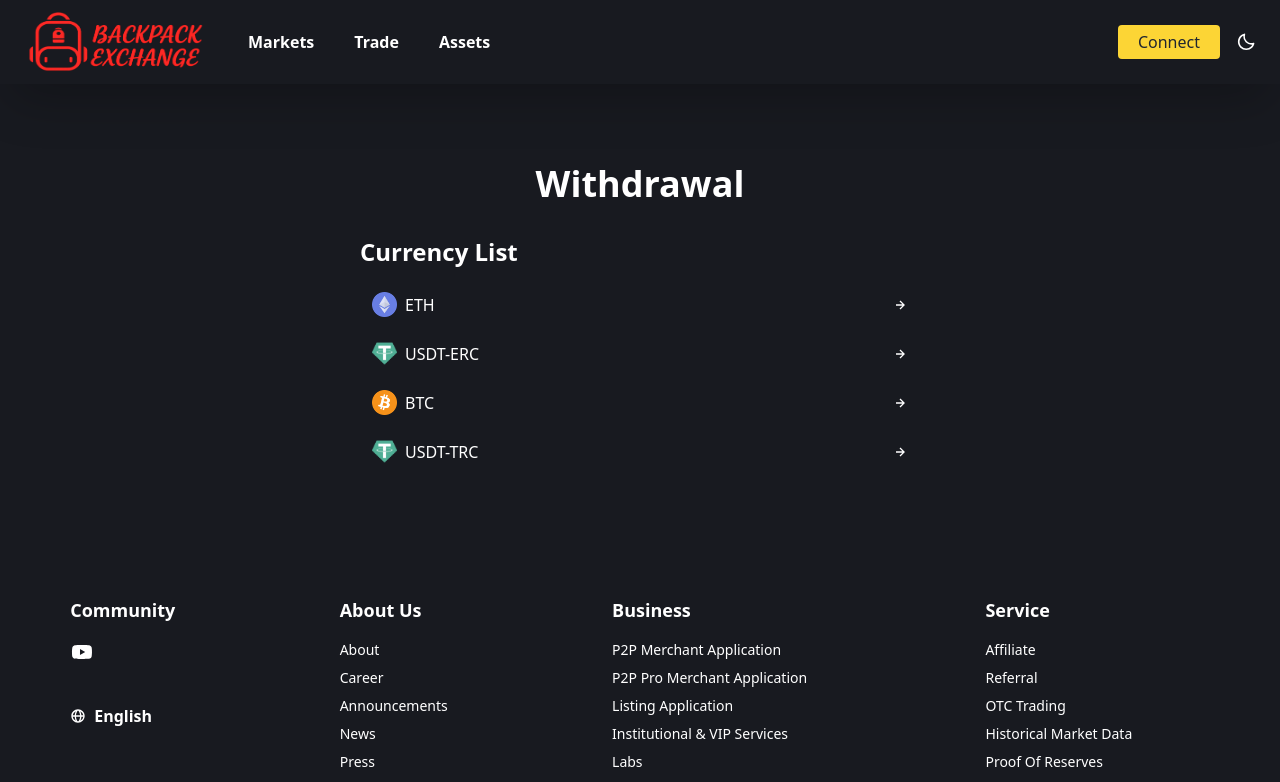
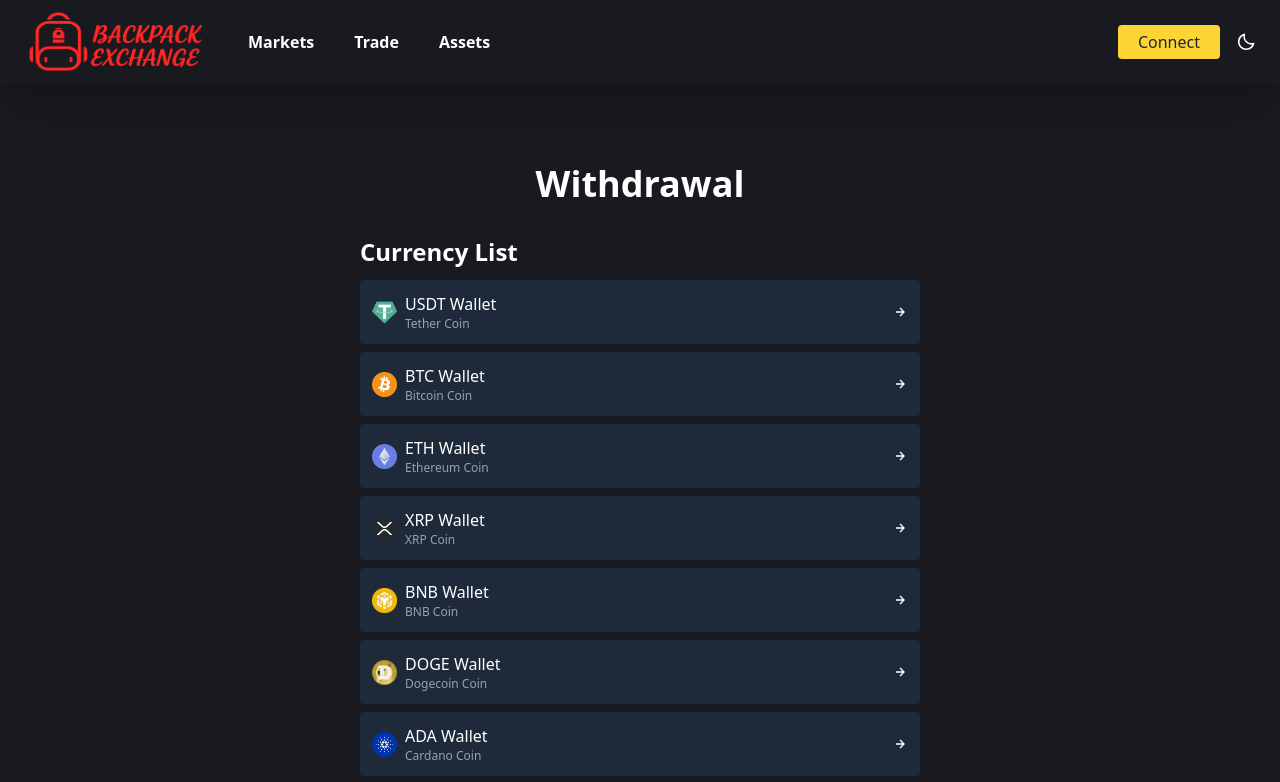
Before and after one commit to Chapterclose/backpack_next, a Next.js app: page /en/withdraw in a window 1280 px wide. Shown: the top 782 px of the page. Built offline with nearby package versions, Linux system fonts and the light colour scheme; no server answers.

Commit message:
work on new ui

```diff
--- a/app/[lang]/assets/page.jsx
+++ b/app/[lang]/assets/page.jsx
@@ -119,7 +119,7 @@ function AssetsPage() {
   }
 
   return (
-    <div className="container py-8 md:py-12 lg:py-16">
+    <div className="container py-5 md:py-12 lg:py-16">
       {walletAddress !== "" ? (
         <>
           <AccountSummary
--- a/app/[lang]/withdraw/page.jsx
+++ b/app/[lang]/withdraw/page.jsx
@@ -1,5 +1,5 @@
 import Heading from "@/components/common/Heading";
-import { currenciesListArr } from "@/constant/assetsdata";
+import { marketDataAssets } from "@/constant/marketArr";
 import Image from "next/image";
 import Link from "next/link";
 import { BiRightArrowAlt } from "react-icons/bi";
@@ -13,16 +13,19 @@ function Withdraw() {
         <h4 className="text-2xl font-semibold dark:text-white text-gray-900 mb-3">Currency List</h4>
 
         <ul>
-          {currenciesListArr?.map((item) => (
+          {marketDataAssets?.slice(0, 10).map((item) => (
             <Link
               prefetch
-              key={item.id}
-              href={`/en/withdraw-apply?coin=${item.title.toLocaleLowerCase()}`}
-              className="flex items-center justify-between hover:bg-gray-100 dark:hover:bg-gray-800 px-3 rounded"
+              key={item?.id}
+              href={`/en/withdraw-apply?coin=${item.name.toLocaleLowerCase()}`}
+              className="flex items-center justify-between px-3 rounded bg-gray-800 mb-2"
             >
-              <div key={item.id} className="flex items-center gap-x-2 py-3">
-                <Image width={25} height={25} src={item.img} alt={item.id} />
-                <h4 className="dark:text-white">{item.title}</h4>
+              <div key={item?.id} className="flex items-center gap-x-2 py-3">
+                <Image width={25} height={25} src={item?.icon} alt={item?.name} />
+                <div>
+                  <h4 className="dark:text-white">{item?.name} Wallet</h4>
+                  <h4 className="dark:text-gray-400 text-xs">{item?.subname} Coin</h4>
+                </div>
               </div>
 
               <BiRightArrowAlt className="dark:text-white" />
--- a/components/Home/HeroSection.jsx
+++ b/components/Home/HeroSection.jsx
@@ -8,7 +8,7 @@ import Image from "next/image";
 import Link from "next/link";
 import { useContext } from "react";
 
-import { FaCodiepie, FaReceipt, FaSeedling, FaWallet } from "react-icons/fa";
+import { FaCodiepie, FaDollarSign, FaDownload, FaReceipt, FaSeedling, FaUpload, FaWallet } from "react-icons/fa";
 
 function HeroSection() {
   const { walletAddress, connectWallet, markets } = useContext(contextProvider);
@@ -31,10 +31,10 @@ function HeroSection() {
 
   // Action buttons for My Wallet section
   const walletActions = [
-    { label: "Send", icon: FaSeedling, href: "/send" },
-    { label: "Receive", icon: FaReceipt, href: "/receive" },
+    { label: "Send", icon: FaUpload, href: "/send" },
+    { label: "Receive", icon: FaDownload, href: "/receive" },
     { label: "Buy", icon: FaWallet, href: "/buy" },
-    { label: "Convert", icon: FaCodiepie, href: "/convert" },
+    { label: "Convert", icon: FaDollarSign, href: "/convert" },
   ];
 
   const cardGradients = [
--- a/components/assets/AccountSummary.jsx
+++ b/components/assets/AccountSummary.jsx
@@ -53,7 +53,7 @@ function AccountSummary({ totalAvailableBalance, showBalance, toggleBalanceVisib
   ];
 
   return (
-    <div className="relative overflow-hidden mb-8 md:mb-12">
+    <div className="relative overflow-hidden mb-5 md:mb-12">
       <div className="relative bg-white/80 dark:bg-gray-800/80 backdrop-blur-xl rounded-2xl shadow-xl border border-gray-200 dark:border-gray-700 p-4 md:p-8">
         {/* Header */}
         <div className="flex items-center justify-between">
--- a/components/assets/AssetDetails.jsx
+++ b/components/assets/AssetDetails.jsx
@@ -2,6 +2,7 @@
 import btcImg from "@/assets/markets/1.png";
 import ethImg from "@/assets/markets/2.png";
 import usdtImg from "@/assets/markets/usdt.png";
+import { marketDataAssets } from "@/constant/marketArr";
 import { AmountWithCommas } from "@/lib/utils";
 import UserStore from "@/store/UserStore";
 import Image from "next/image";
@@ -34,6 +35,54 @@ function AssetDetails({ showBalance }) {
       bgColor: "bg-blue-50 dark:bg-blue-900/20",
       borderColor: "border-blue-200 dark:border-blue-800",
     },
+    {
+      symbol: "DOGE",
+      name: "Dogecoin",
+      icon: ethImg,
+      color: "from-blue-500 to-blue-600",
+      bgColor: "bg-blue-50 dark:bg-blue-900/20",
+      borderColor: "border-blue-200 dark:border-blue-800",
+    },
+    {
+      symbol: "TRX",
+      name: "TRON",
+      icon: ethImg,
+      color: "from-blue-500 to-blue-600",
+      bgColor: "bg-blue-50 dark:bg-blue-900/20",
+      borderColor: "border-blue-200 dark:border-blue-800",
+    },
+    {
+      symbol: "XRP",
+      name: "XRP",
+      icon: ethImg,
+      color: "from-blue-500 to-blue-600",
+      bgColor: "bg-blue-50 dark:bg-blue-900/20",
+      borderColor: "border-blue-200 dark:border-blue-800",
+    },
+    {
+      symbol: "SHIB",
+      name: "Shiba Inu",
+      icon: ethImg,
+      color: "from-blue-500 to-blue-600",
+      bgColor: "bg-blue-50 dark:bg-blue-900/20",
+      borderColor: "border-blue-200 dark:border-blue-800",
+    },
+    {
+      symbol: "XUAT",
+      name: "Ethereum",
+      icon: ethImg,
+      color: "from-blue-500 to-blue-600",
+      bgColor: "bg-blue-50 dark:bg-blue-900/20",
+      borderColor: "border-blue-200 dark:border-blue-800",
+    },
+    {
+      symbol: "BNB",
+      name: "BNB",
+      icon: ethImg,
+      color: "from-blue-500 to-blue-600",
+      bgColor: "bg-blue-50 dark:bg-blue-900/20",
+      borderColor: "border-blue-200 dark:border-blue-800",
+    },
   ];
 
   const getBalance = (asset, type) => {
@@ -45,27 +94,18 @@ function AssetDetails({ showBalance }) {
 
   return (
     <div className="space-y-2">
-      <h4 className="text-2xl md:text-3xl font-bold text-black dark:text-white mb-6">
-        Asset Details
-      </h4>
+      <h4 className="text-2xl md:text-3xl font-bold text-black dark:text-white mb-6">Asset List</h4>
 
       <div className="space-y-2">
-        {assets.map((asset, index) => (
+        {marketDataAssets?.slice(0,10).map((asset, index) => (
           <div
             key={asset.symbol}
             className={`relative overflow-hidden rounded-xl border-2 p-2 hover:shadow-lg transition-all duration-300`}
           >
-            {/* Decorative gradient */}
-            <div
-              className={`absolute top-0 right-0 w-32 h-32 bg-gradient-to-br ${asset.color} opacity-10 rounded-full blur-2xl -translate-y-1/2 translate-x-1/2`}
-            />
-
             <div className="relative">
               {/* Header */}
               <div className="flex items-center gap-2">
-                <div
-                  className={`w-6 h-6 rounded-full flex items-center justify-center shadow-lg`}
-                >
+                <div className={`w-6 h-6 rounded-full flex items-center justify-center shadow-lg`}>
                   <Image
                     src={asset.icon}
                     alt={asset.symbol}
@@ -75,34 +115,34 @@ function AssetDetails({ showBalance }) {
                   />
                 </div>
                 <div>
-                  <h4 className="text-lg font-bold text-black dark:text-white">{asset.symbol}</h4>
-                  <p className="text-sm text-gray-500 dark:text-gray-400">{asset.name}</p>
+                  <h4 className="text-lg text-black dark:text-white">{asset.name}</h4>
+                  <p className="text-sm text-gray-500 dark:text-gray-400">{asset.subname}</p>
                 </div>
               </div>
 
               {/* Balance Grid */}
               <div className="grid grid-cols-3 gap-4 md:gap-6">
                 <div className="rounded-lg p-3 md:p-4">
-                  <div className="text-xs md:text-sm text-gray-500 dark:text-gray-400 mb-1">
+                  <div className="text-xs md:text-sm text-gray-500 dark:text-primary mb-1">
                     Available
                   </div>
-                  <div className="text-base md:text-lg font-bold text-black dark:text-white">
+                  <div className="text-xs md:text-lg text-black dark:text-white">
                     {getBalance(asset, "available")}
                   </div>
                 </div>
                 <div className="rounded-lg p-3 md:p-4">
-                  <div className="text-xs md:text-sm text-gray-500 dark:text-gray-400 mb-1">
-                    Locked
+                  <div className="text-xs md:text-sm text-gray-500 dark:text-primary mb-1">
+                    Frozen
                   </div>
-                  <div className="text-base md:text-lg font-bold text-black dark:text-white">
+                  <div className="text-xs md:text-lg text-black dark:text-white">
                     {getBalance(asset, "locked")}
                   </div>
                 </div>
                 <div className="rounded-lg p-3 md:p-4">
-                  <div className="text-xs md:text-sm text-gray-500 dark:text-gray-400 mb-1">
-                    Total
+                  <div className="text-xs md:text-sm text-gray-500 dark:text-primary mb-1">
+                    Equivalent(USDT)
                   </div>
-                  <div className="text-base md:text-lg font-bold text-black dark:text-white">
+                  <div className="text-xs md:text-lg text-black dark:text-white">
                     {getBalance(asset, "total")}
                   </div>
                 </div>
--- a/constant/marketArr.jsx
+++ b/constant/marketArr.jsx
@@ -20,7 +20,7 @@ import icp from "@/assets/markets/icp.png";
 import sand from "@/assets/markets/sand.png";
 import vet from "@/assets/markets/vet.png";
 import xlm from "@/assets/markets/xlm.png";
-
+import usdtImg from "@/assets/markets/usdt.png";
 export const marketData = [
   { symbol: "BTCUSDT", icon: bitcoin, name: "BTC", subname: "Bitcoin" },
   { symbol: "ETHUSDT", icon: ethereum, name: "ETH", subname: "Ethereum" },
@@ -45,3 +45,29 @@ export const marketData = [
   { symbol: "HBARUSDT", icon: hbar, name: "HBAR", subname: "Hedera" },
   { symbol: "SANDUSDT", icon: sand, name: "SAND", subname: "The Sandbox" }
 ];
+
+export const marketDataAssets = [
+  { symbol: "USDT", icon: usdtImg, name: "USDT", subname: "Tether" },
+  { symbol: "BTCUSDT", icon: bitcoin, name: "BTC", subname: "Bitcoin" },
+  { symbol: "ETHUSDT", icon: ethereum, name: "ETH", subname: "Ethereum" },
+  { symbol: "XRPUSDT", icon: xrp, name: "XRP", subname: "XRP" },
+  { symbol: "BNBUSDT", icon: bnb, name: "BNB", subname: "BNB" },
+  { symbol: "DOGEUSDT", icon: doge, name: "DOGE", subname: "Dogecoin" },
+  { symbol: "ADAUSDT", icon: ada, name: "ADA", subname: "Cardano" },
+  { symbol: "DOTUSDT", icon: dot, name: "DOT", subname: "Polkadot" },
+  { symbol: "LTCUSDT", icon: ltc, name: "LTC", subname: "Litecoin" },
+  { symbol: "LINKUSDT", icon: link, name: "LINK", subname: "Chainlink" },
+  { symbol: "TRXUSDT", icon: trx, name: "TRX", subname: "TRON" },
+  { symbol: "AVAXUSDT", icon: avax, name: "AVAX", subname: "Avalanche" },
+  { symbol: "UNIUSDT", icon: uni, name: "UNI", subname: "Uniswap" },
+  { symbol: "BCHUSDT", icon: bch, name: "BCH", subname: "Bitcoin Cash" },
+  { symbol: "XLMUSDT", icon: xlm, name: "XLM", subname: "Stellar" },
+  { symbol: "FILUSDT", icon: fil, name: "FIL", subname: "Filecoin" },
+  { symbol: "VETUSDT", icon: vet, name: "VET", subname: "VeChain" },
+  { symbol: "ICPUSDT", icon: icp, name: "ICP", subname: "Internet Computer" },
+  { symbol: "SHIBUSDT", icon: shib, name: "SHIB", subname: "Shiba Inu" },
+  { symbol: "ATOMUSDT", icon: atom, name: "ATOM", subname: "Cosmos" },
+  { symbol: "NEARUSDT", icon: near, name: "NEAR", subname: "NEAR Protocol" },
+  { symbol: "HBARUSDT", icon: hbar, name: "HBAR", subname: "Hedera" },
+  { symbol: "SANDUSDT", icon: sand, name: "SAND", subname: "The Sandbox" }
+];
```
Also changed, not shown: app/[lang]/recharge-deposit/page.jsx (+9 -6 lines).
